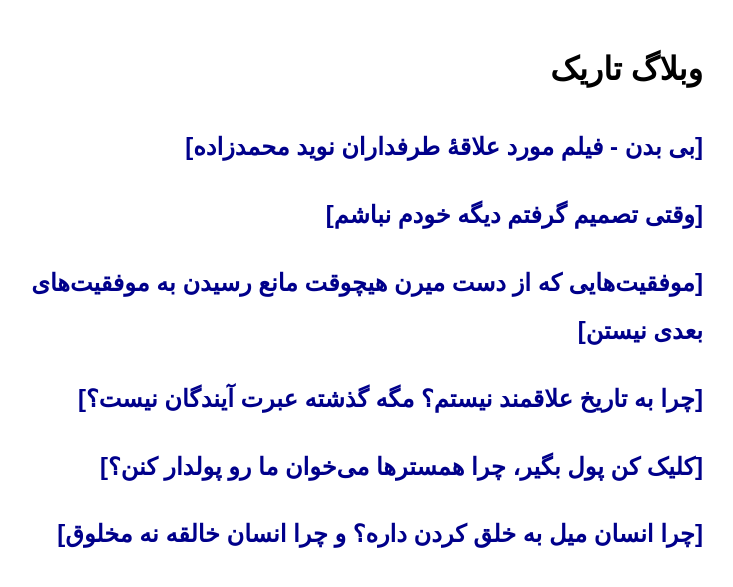
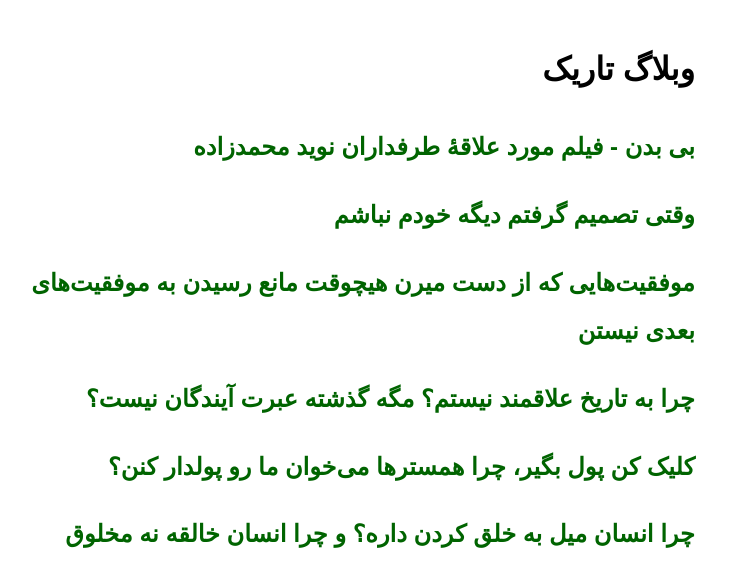
Before and after one commit to darkblog/darkblog.github.io, a Jekyll site: the page built from index.html, in a window 1280 px wide. Shown: the top 587 px of the page, without its empty margins (442-1175 px from the left). Built offline with Jekyll 4.4.1, drawn with Linux system fonts in a browser that asks for light colours.

Commit message:
Update index.html

```diff
--- a/index.html
+++ b/index.html
@@ -8,12 +8,12 @@
 <title>وبلاگ تاریک</title>
 <meta name="description" content="وبلاگ تاریک یه وبلاگ شخصی با علایق یک نِرد فراری از جامعه‌ست">
 <meta name="viewport" content="width=device-width">
-<style>body{font-family:sans-serif;font-size:16px;line-height:2;margin:auto;padding:1em;max-width:80ch}a{text-decoration:none;color:darkblue}</style>
+<style>body{font-family:sans-serif;font-size:16px;line-height:2;margin:auto;padding:1em;max-width:80ch}a{text-decoration:none;color:darkgreen}</style>
 </head>
 <body>
 <h1>وبلاگ تاریک</h1>
 {% for post in site.posts %}
-<h2><a href="{{ site.url }}{{ post.url }}">[{{ post.title }}]</a></h2>
+<h2><a href="{{ site.url }}{{ post.url }}">{{ post.title }}</a></h2>
 {% endfor %}
 </body>
 </html>
```
